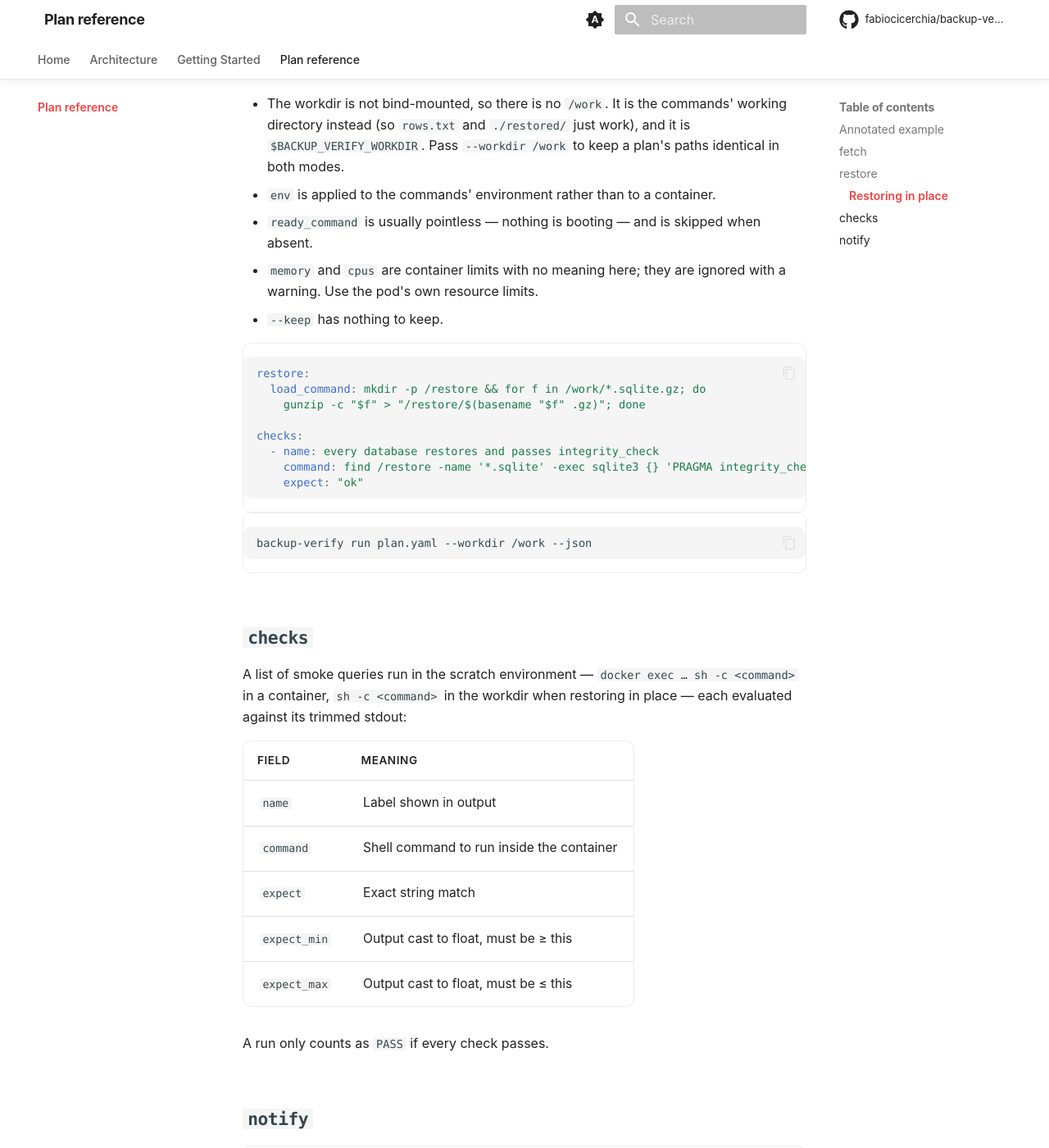
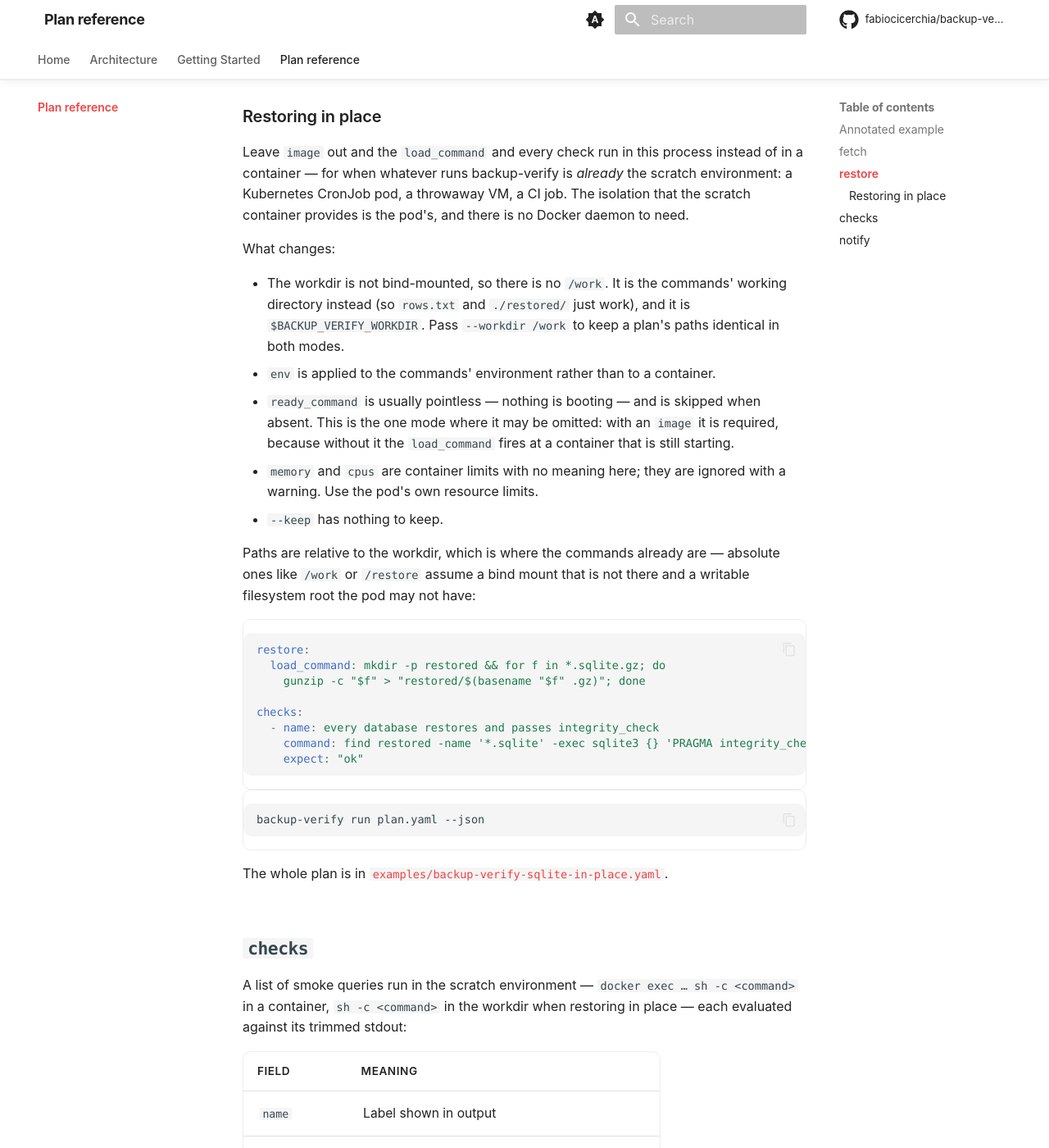
Before and after one commit to fabiocicerchia/backup-verify, an MkDocs documentation site: the page built from docs/plan-reference.md, in a window 1280 px wide and 1400 px high, scrolled down 2302 px. Shown: the whole window at 82% size. Built offline with MkDocs 1.6.1 and Material for MkDocs 9.7.7, drawn with Linux system fonts in a browser that asks for light colours; comment, search, counter and statistics services are not loaded; some of the changed text lies outside the part shown.

Commit message:
fix: resolve --workdir, and require ready_command with an image
Three things review turned up in the restore-in-place branch.

`--workdir` was used exactly as typed. Docker reads a relative `-v` source
as a *named volume*, so `--workdir work` bind-mounted an empty volume over
/work and the load failed with "no such file" pointing nowhere near the
cause; in place, a relative $BACKUP_VERIFY_WORKDIR broke any command that
cd'd away from the workdir it was already sitting in. It is resolved once,
before anything sees it.

`ready_command` became optional for every mode, not just for in-place. A
container plan that omitted it used to raise and now silently skipped the
readiness poll, firing `load_command` at a database that booted milliseconds
ago — an intermittent connection refused, or a quiet false pass. It is
required again alongside `image`, as a plan error rather than a KeyError.

And the shell `fetch.command` in the container examples still wrote to
/work, which is the *container's* name for the workdir: fetch runs on the
host, where that path usually does not exist. They use
$BACKUP_VERIFY_WORKDIR, which is what this branch added it for.

Also: "scratch container never became ready" no longer names a container
that was never started, the in-place example's history_file no longer lives
under a workdir that moves every run (it threw after every check had already
passed), and the docs' in-place snippet uses the relative paths the section
above it prescribes.

Co-Authored-By: Claude Opus 5 (1M context) <noreply@anthropic.com>
Claude-Session: https://claude.ai/code/session_015FTz8V5snYHK3FKaZGp1SL

````diff
--- a/docs/plan-reference.md
+++ b/docs/plan-reference.md
@@ -41,12 +41,19 @@ notify:
 ## `fetch`
 
 Pulls the latest backup onto the host, into a workdir that gets bind-mounted
-into the scratch container at `/work`.
+into the scratch container at `/work` (when restoring in place there is no
+mount — see below).
 
-The workdir is a fresh temporary directory unless `--workdir` names one. A
+The workdir is a fresh temporary directory unless `--workdir` names one, and a
+relative `--workdir` is resolved to an absolute path before anything uses it. A
 `restic`/`pgbackrest` fetch is handed it as an argument; a shell `command` gets
 it as **`$BACKUP_VERIFY_WORKDIR`**, which is the only way it can know where to
 put what it fetched.
+
+`fetch` always runs on the host, never in the container, so a shell `command`
+that writes to `/work` is writing to a host path that usually does not exist —
+use `$BACKUP_VERIFY_WORKDIR`. `/work` is the container's name for that same
+directory, which is what `load_command` and the checks see.
 
 | `type`       | Fields                                                                 |
 | ------------ | ---------------------------------------------------------------------- |
@@ -61,14 +68,14 @@ responsibility to keep injection-safe since it runs through `sh -c`.
 
 Boots the scratch container that the dump gets loaded into.
 
-| Field            | Meaning                                                             |
-| ---------------- | ------------------------------------------------------------------- |
-| `image`          | Docker image for the scratch database. **Omit to restore in place** |
-| `env`            | Environment variables passed to the container                       |
-| `ready_command`  | Polled (every 2s) until it exits 0. Optional                        |
-| `ready_timeout`  | Seconds to wait for `ready_command` before failing (default 60)     |
-| `load_command`   | Loads the fetched dump from `/work` into the running database       |
-| `memory`, `cpus` | Optional resource limits (`docker run --memory`/`--cpus`)           |
+| Field            | Meaning                                                                        |
+| ---------------- | ------------------------------------------------------------------------------ |
+| `image`          | Docker image for the scratch database. **Omit to restore in place**            |
+| `env`            | Environment variables passed to the container                                  |
+| `ready_command`  | Polled (every 2s) until it exits 0. Required with `image`                      |
+| `ready_timeout`  | Seconds to wait for `ready_command` before failing (default 60)                |
+| `load_command`   | Loads the fetched dump: from `/work` in a container, from the workdir in place |
+| `memory`, `cpus` | Optional resource limits (`docker run --memory`/`--cpus`)                      |
 
 The container runs on its own `--internal` (no external egress) Docker
 network and is removed afterward unless `--keep` is passed.
@@ -89,25 +96,34 @@ What changes:
   identical in both modes.
 - `env` is applied to the commands' environment rather than to a container.
 - `ready_command` is usually pointless — nothing is booting — and is skipped
-  when absent.
+  when absent. This is the one mode where it may be omitted: with an `image` it
+  is required, because without it the `load_command` fires at a container that
+  is still starting.
 - `memory` and `cpus` are container limits with no meaning here; they are
   ignored with a warning. Use the pod's own resource limits.
 - `--keep` has nothing to keep.
 
+Paths are relative to the workdir, which is where the commands already are —
+absolute ones like `/work` or `/restore` assume a bind mount that is not there
+and a writable filesystem root the pod may not have:
+
 ```yaml
 restore:
-  load_command: mkdir -p /restore && for f in /work/*.sqlite.gz; do
-    gunzip -c "$f" > "/restore/$(basename "$f" .gz)"; done
+  load_command: mkdir -p restored && for f in *.sqlite.gz; do
+    gunzip -c "$f" > "restored/$(basename "$f" .gz)"; done
 
 checks:
   - name: every database restores and passes integrity_check
-    command: find /restore -name '*.sqlite' -exec sqlite3 {} 'PRAGMA integrity_check' \; 2>&1 | sort -u | tr -d '\n'
+    command: find restored -name '*.sqlite' -exec sqlite3 {} 'PRAGMA integrity_check' \; 2>&1 | sort -u | tr -d '\n'
     expect: "ok"
 ```
 
 ```sh
-backup-verify run plan.yaml --workdir /work --json
+backup-verify run plan.yaml --json
 ```
+
+The whole plan is in
+[`examples/backup-verify-sqlite-in-place.yaml`](../examples/backup-verify-sqlite-in-place.yaml).
 
 ## `checks`
 
@@ -115,13 +131,13 @@ A list of smoke queries run in the scratch environment — `docker exec … sh -
 <command>` in a container, `sh -c <command>` in the workdir when restoring in
 place — each evaluated against its trimmed stdout:
 
-| Field        | Meaning                                   |
-| ------------ | ----------------------------------------- |
-| `name`       | Label shown in output                     |
-| `command`    | Shell command to run inside the container |
-| `expect`     | Exact string match                        |
-| `expect_min` | Output cast to float, must be ≥ this      |
-| `expect_max` | Output cast to float, must be ≤ this      |
+| Field        | Meaning                                      |
+| ------------ | -------------------------------------------- |
+| `name`       | Label shown in output                        |
+| `command`    | Shell command run in the scratch environment |
+| `expect`     | Exact string match                           |
+| `expect_min` | Output cast to float, must be ≥ this         |
+| `expect_max` | Output cast to float, must be ≤ this         |
 
 A run only counts as `PASS` if every check passes.
 
````
Also changed, not shown: backup_verify.py (+19 -4 lines), examples/README.md (+5 -0 lines), 5 other files.
